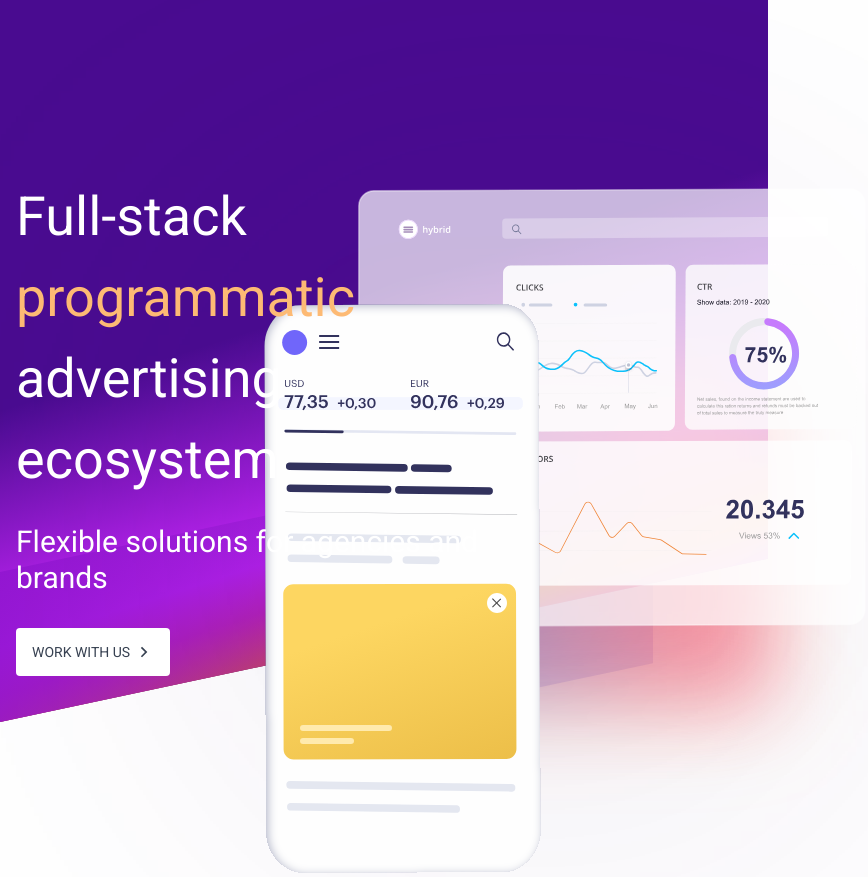
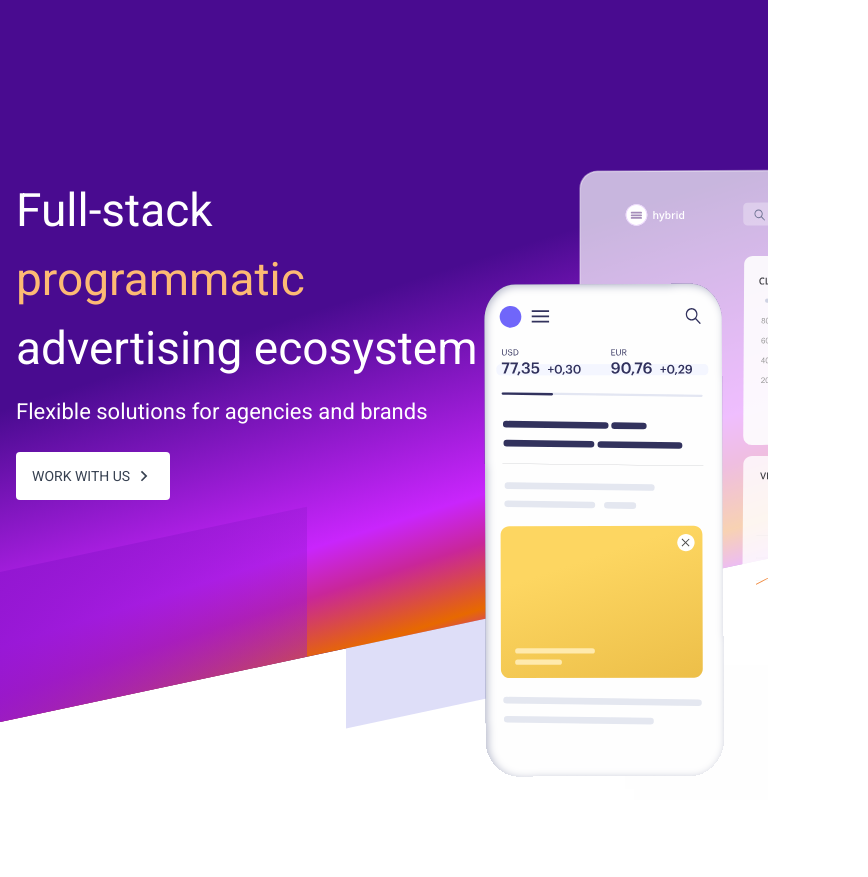
Before and after one commit to naymur-rhmn/advertising-solution, a React (Vite) app: page / in a window 768 px wide. Shown: the whole page, 868 px wide, since content can reach past the window. After the commit the page ends 800 px from the top, so only its background shows below. Built offline with nearby package versions, Linux system fonts and the light colour scheme; a web font is replaced by a local one.

Commit message:
responsive hero

```diff
--- a/src/components/Home/Hero.jsx
+++ b/src/components/Home/Hero.jsx
@@ -4,23 +4,24 @@ import { RiArrowRightSLine, RiArrowRightLine } from "@remixicon/react";
 
 function Hero() {
   return (
-    <section className="relative h-[100vh] z-40">
+    <section className="relative h-[100vh] z-40 overflow-hidden">
+      {/* background */}
       <div className="hero-bg-layer1 -z-10"></div>
       <div className="hero-bg-layer2">
-        <div className="border1"></div>
-        <div className="border2"></div>
+        <div className="border1 md:h-[150px] h-[100px]"></div>
+        <div className="border2 h-[80px] md:h-[150px]  -bottom-[20px] md:-bottom-[80px] md:left-[45%] left-[60%] "></div>
       </div>
       {/* hero content */}
-      <div className="max-w-screen-lg mx-auto p-4 z-50 relative">
-        <div className="w-2/3  mt-[160px] text-white">
-          <h1 className="text-[54px] leading-normal ">
+      <div className="max-w-screen-lg mx-auto p-4 z-50 relative h-full">
+        <div className="w-full sm:pr-[10%] pr-5 md:pr-0 md:w-2/3 md:mt-[160px] sm:mt-[100px] mt-[80px]  text-white">
+          <h1 className="lg:text-[54px] md:text-[46px] text-[28px] sm:text-[32px] leading-normal ">
             Full-stack <span className="text-orange-300">programmatic</span>{" "}
             advertising ecosystem
           </h1>
-          <p className="text-3xl mt-6 mb-8">
+          <p className="text-[20px] md:text-[22px] lg:text-[26px] mb-6 mt-3">
             Flexible solutions for agencies and brands
           </p>
-          <button className="uppercase bg-white pl-4 pr-4 py-3.5 text-gray-700 rounded text-sm flex gap-1 items-center group">
+          <button className="uppercase bg-white pl-4 pr-4 py-3 md:py-3.5 text-gray-700 rounded text-sm flex gap-1 items-center group">
             Work with us{" "}
             <span className="transition group-hover:translate-x-1 group-hover:hidden ">
               <RiArrowRightSLine className="" color="#374151" size={20} />
@@ -31,14 +32,18 @@ function Hero() {
           </button>
         </div>
       </div>
-      {/* right side image */}
-      <div className="right-img-group absolute top-[300px] right-0  z-30 w-2/3 ">
+      {/* right side images */}
+      <div className="right-img-group absolute top-[280px] xl:left-[61%] lg:left-[50%] md:left-[50%]  z-30 md:max-w-[675px] w-full h-auto sm:block hidden">
         <div className="float-right images-wraper relative z-10">
-          <div className="absolute z-30">
-            <img className="" src={phone} alt="" />
+          <div className="hidden md:block absolute z-30">
+            <img className="xl:h-auto  h-[500px]" src={phone} alt="" />
           </div>
           <div className="-translate-y-28 translate-x-[100px]">
-            <img className="h-full " src={console} alt="" />
+            <img
+              className="xl:h-auto xl:w-full h-[300px] md:h-[500px] w-full"
+              src={console}
+              alt=""
+            />
           </div>
         </div>
       </div>
--- a/src/index.css
+++ b/src/index.css
@@ -42,9 +42,8 @@
 }
 
 .border1 {
-  height: 150px;
+  /* some styles are written inline for responsivness */
   width: 40%;
-  /* background-color: rgb(127, 11, 185); */
   background: linear-gradient(
     100deg,
     rgb(146, 22, 209),
@@ -57,12 +56,10 @@
   z-index: 10;
 }
 .border2 {
-  height: 150px;
+  /* some styles are written inline for responsivness */
   width: 40%;
   background-color: #d6d6f7;
   position: absolute;
-  bottom: -80px;
-  left: 45%;
   opacity: 0.8;
 }
 
@@ -121,3 +118,19 @@
   opacity: 0.2;
   filter: blur(200px);
 }
+
+@media (min-width: 640px) and (max-width: 768px) {
+  .right-img-group:before {
+    height: 100px;
+    width: 120px;
+  }
+  .right-img-group:after {
+    width: 160px;
+    height: 120px;
+  }
+
+  .images-wraper:before {
+    height: 140px;
+    width: 140px;
+  }
+}
```
